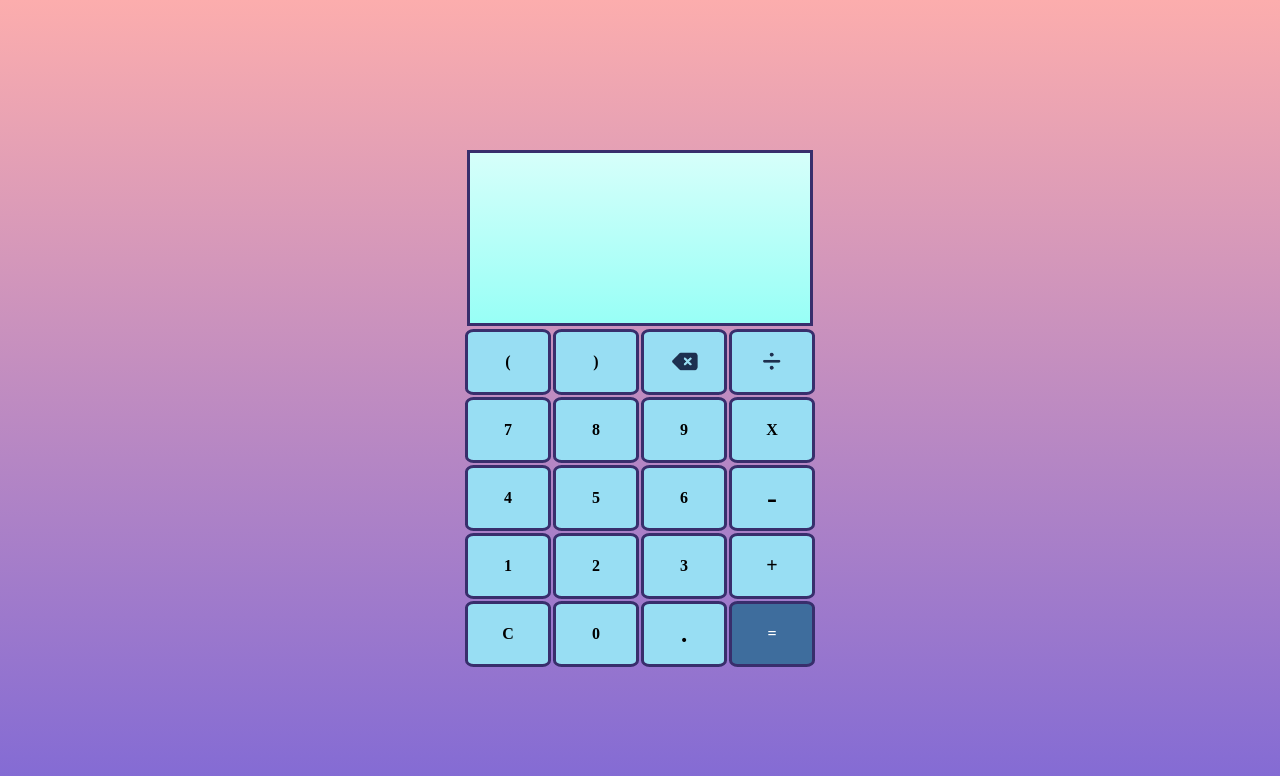
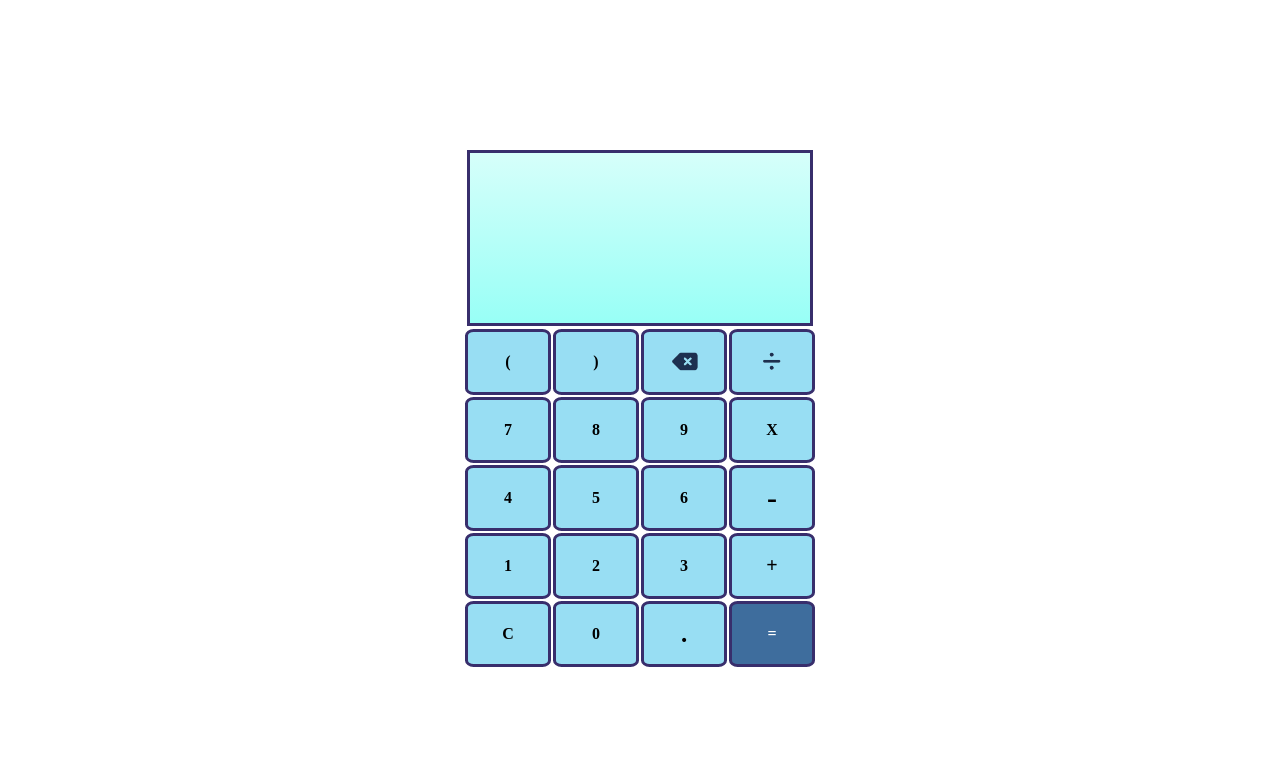
Before and after one commit to LeDahye/git_group, a website: page index/index.html in a window 1280 px wide. Drawn offline with Linux system fonts and the light colour scheme.

Commit message:
class add

```diff
--- a/jihoon/calc.css
+++ b/jihoon/calc.css
@@ -5,7 +5,7 @@ body {
     align-items: center;
     height: 100vh;
     gap: 3px;
-    background: linear-gradient(#fcadad, #7e68d6);
+
 }
 
 .container {
--- a/jihoon/calc.js
+++ b/jihoon/calc.js
@@ -29,7 +29,7 @@ const calc_main = {
     //연산자버튼 생성 함수
     make_operate_pad: function (tagName, operate) {
         for (x of operate) {
-            const El = makeELtool(tagName, x, `btn${x.charCodeAt(0)}`)
+            const El = makeELtool(tagName, x, `btn${x.charCodeAt(0)}`,"btn")
             document.querySelector(".container").appendChild(El)
         }
 
@@ -44,7 +44,7 @@ const calc_main = {
     make_num_pad: function (pad_tagName) {
 
         for (let i = 0; i < 10; i++) {
-            const El = makeELtool(pad_tagName, i, `btn${i}`);
+            const El = makeELtool(pad_tagName, i, `btn${i}`,"btn");
             document.querySelector(".container").appendChild(El)
         }
     },
@@ -64,12 +64,13 @@ calc_main.constructure_set()
 
 
 //전역 편의 기능 함수
-function makeELtool(tag, text, idname) {
+function makeELtool(tag, text, idname,claaname) {
 
     const tagEl = document.createElement(tag)
     const textEl = document.createTextNode(text)
     tagEl.appendChild(textEl);
     tagEl.id = idname
+    tagEl.className = claaname
 
     return tagEl
 
```
